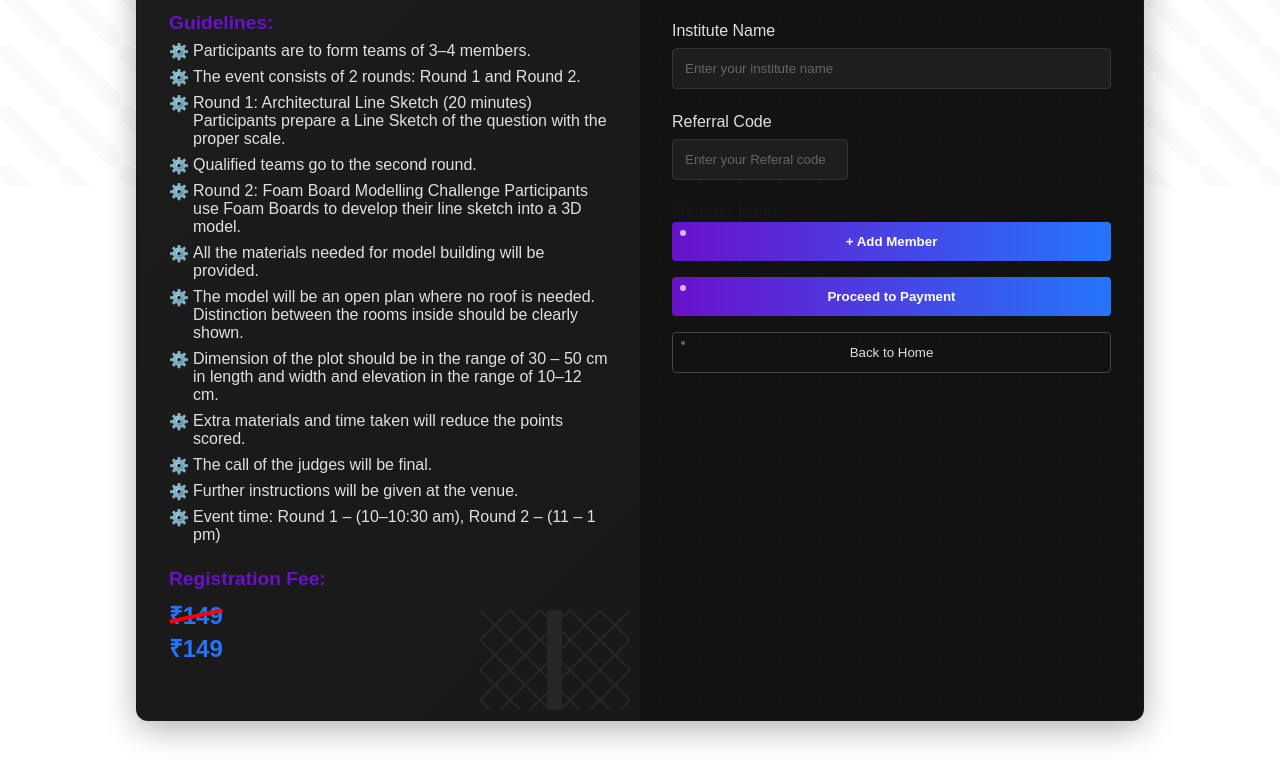
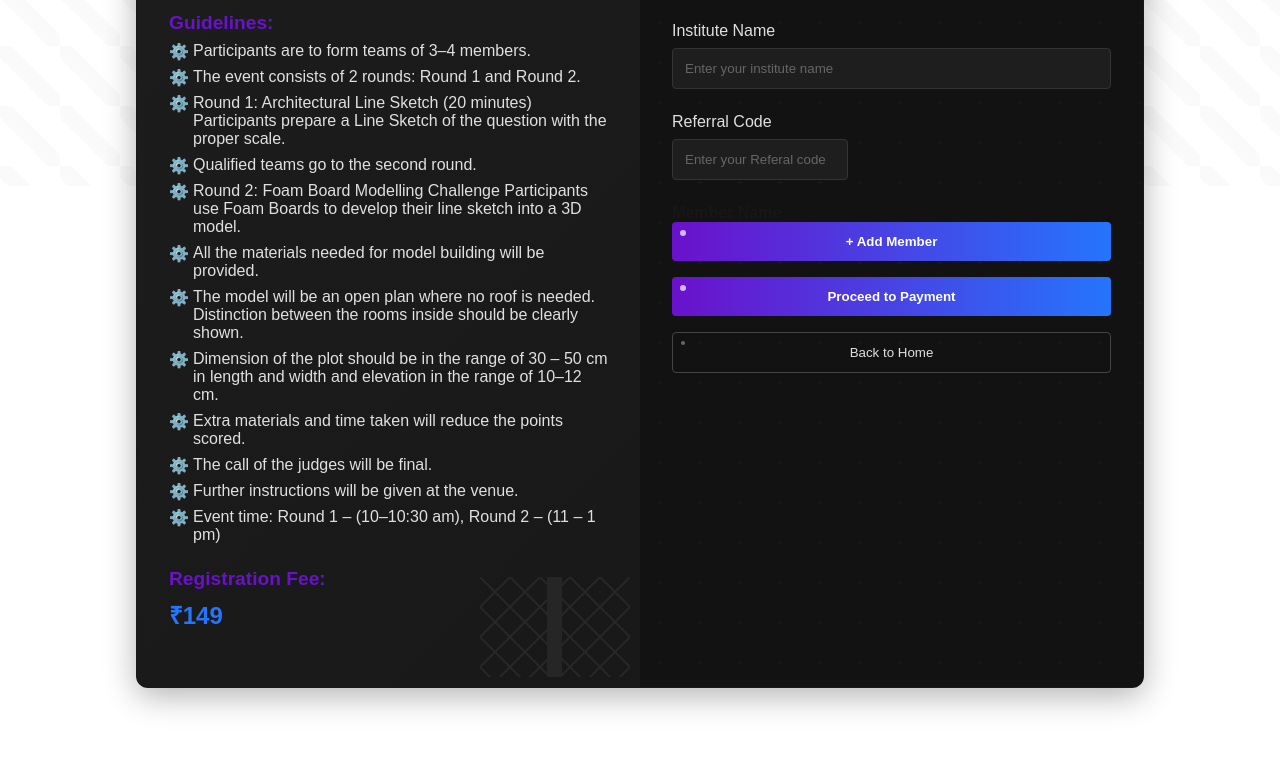
Before and after one commit to Codushan/Prithvi, a Next.js app: page /RegistrationForm/competition/1 in a window 1280 px wide. Shown: the part 614-1396 px from the top of the page. Built offline with nearby package versions, Linux system fonts and the light colour scheme.

Commit message:
minor fixes

```diff
--- a/src/app/RegistrationForm/RegistrationForm.module.css
+++ b/src/app/RegistrationForm/RegistrationForm.module.css
@@ -323,6 +323,11 @@
     height: 4px;
     background-color: red;
     transform: rotate(-12deg); /* Adjust the angle as needed */
+  }
+
+  .money1{
+    position: relative;
+    display: inline-block;
   }
 
 
--- a/src/app/RegistrationForm/[type]/[id]/page.js
+++ b/src/app/RegistrationForm/[type]/[id]/page.js
@@ -16,6 +16,7 @@ function RegistrationFormContent() {
   const [isComp, setIsComp] = useState(false);
   const [members, setMembers] = useState([]);
 const [memberName, setMemberName] = useState('');
+const [newFee, setNewFee] = useState('');
 const [showMemberInput, setShowMemberInput] = useState(false);
   const [eventData, setEventData] = useState(null);
   const [formData, setFormData] = useState({
@@ -50,7 +51,7 @@ const [showMemberInput, setShowMemberInput] = useState(false);
           topic: workshop.title,
           event: 'Workshop',
           description: workshop.description,
-          money: '600',
+          money: '599',
           newfee: "249",
 
         };
@@ -66,7 +67,7 @@ const [showMemberInput, setShowMemberInput] = useState(false);
           event: 'Competition',
           description: competition.description,
           money: competition.regfee || '99',
-          newfee: "149"
+
         };
         setIsComp(true);
       }
@@ -89,6 +90,7 @@ const [showMemberInput, setShowMemberInput] = useState(false);
 
     if (data) {
       setEventData(data);
+      setNewFee(data.newfee)
     } else {
       router.push('/');
     }
@@ -355,12 +357,19 @@ const [showMemberInput, setShowMemberInput] = useState(false);
               </>
             )}
           </div>
-
-          <div className={styles.registrationFee}>
+          {newFee ? (
+            <div className={styles.registrationFee}>
             <h4>Registration Fee:</h4>
             <p className={styles.money}>₹{money}</p>
             <p>₹{newfee}</p>
           </div>
+          ) : (
+            <div className={styles.registrationFee}>
+              <h4>Registration Fee:</h4>
+              <p className={styles.money1}>₹{money}</p>
+            </div>
+          )}
+
         </div>
 
 
```
